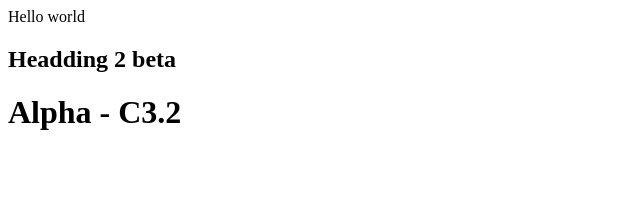
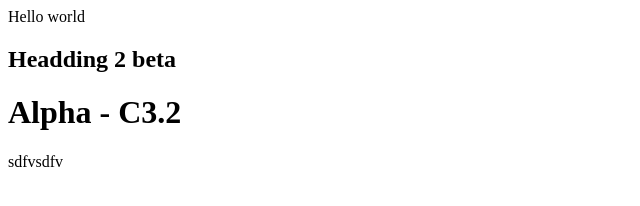
Before and after one commit to khanhtran2711/khanh_git, a plain HTML site: page index.html in a window 1280 px wide. Shown: the full height of the page, 0-640 px from the left. Drawn offline with Linux system fonts and the light colour scheme.

Commit message:
Update index.html
add a new line

```diff
--- a/index.html
+++ b/index.html
@@ -3,3 +3,5 @@
 <h2>Headding 2 beta</h2>
 
 <h1>Alpha - C3.2</h1>
+
+<p>sdfvsdfv</p>
```
